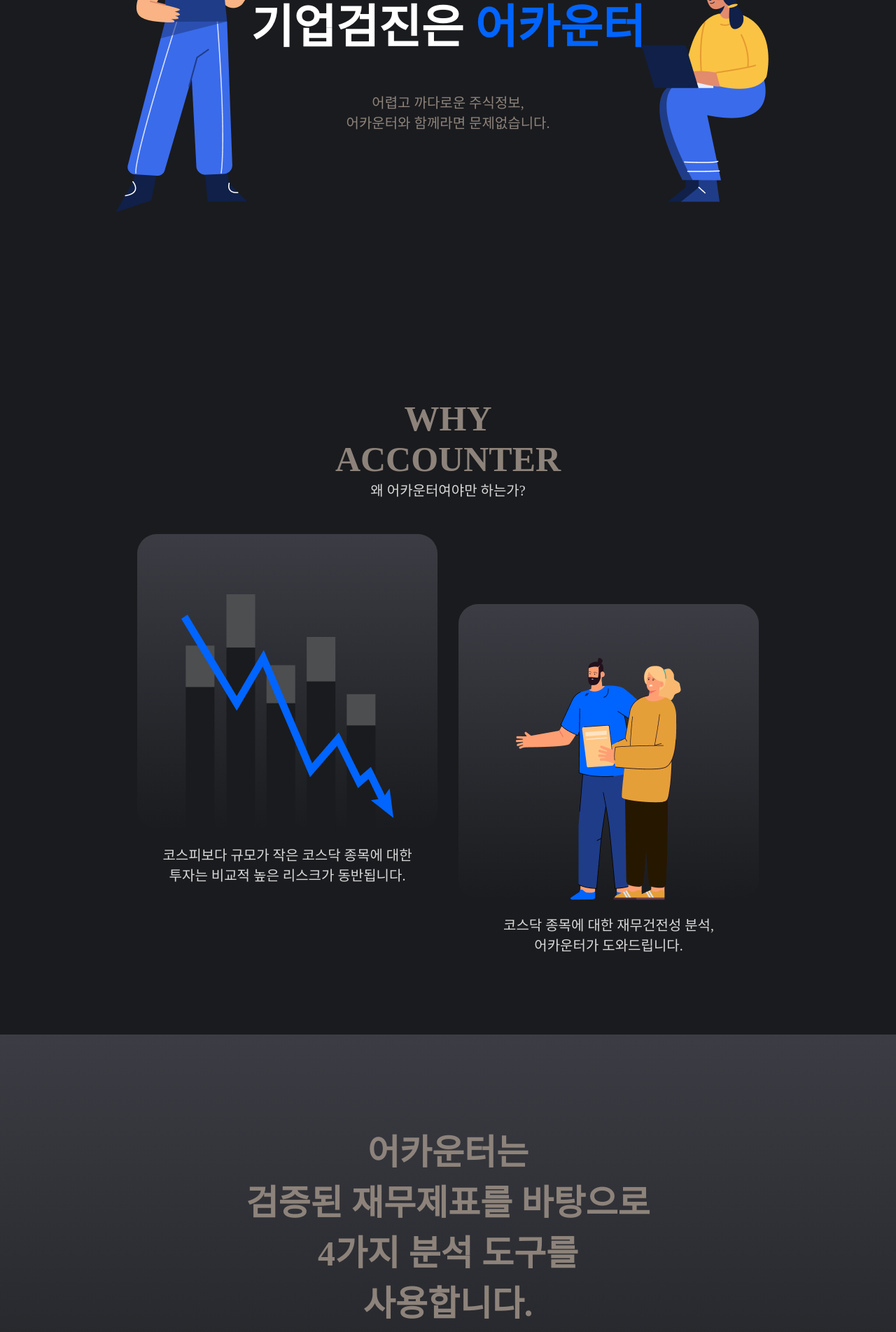
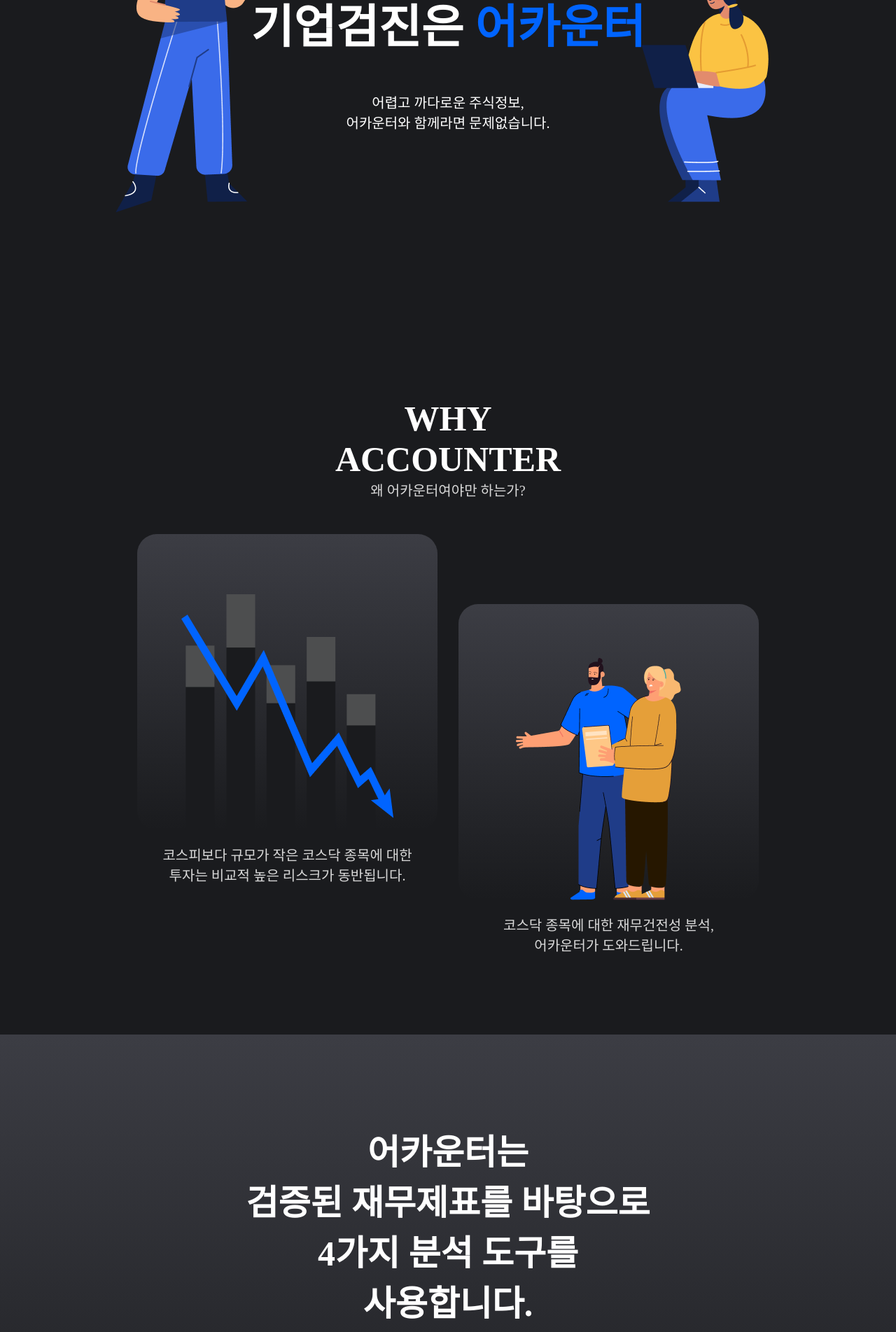
Before and after one commit to SangBoYoon/FrontEnd, a React (Create React App) app: page /service in a window 1280 px wide. Shown: the part 420-2323 px from the top of the page at 70% size. Built offline with nearby package versions, Linux system fonts and the light colour scheme; a web font is replaced by a local one.

Commit message:
서비스 소개 페이지 텍스트 컬러 누락된거 적용

```diff
--- a/src/components/ServiceIntro.tsx
+++ b/src/components/ServiceIntro.tsx
@@ -168,12 +168,12 @@
 };
 
 const Inner = styled.div`
-    height: 700vh;
     display: flex;
     flex-direction: column;
     align-items: center;
     box-sizing: border-box;
     background-color: #1a1b1e;
+    padding-bottom: 300px;
 `;
 const ServiceIntroImg = styled.img`
     margin-top: 95px;
@@ -213,6 +213,7 @@
     text-align: center;
     margin-top: 50px;
     font-size: 20px;
+    color: white;
 `;
 
 const Reason = styled.section``;
@@ -226,6 +227,7 @@
     text-align: center;
     font-size: 50px;
     font-weight: 700;
+    color: white;
 `;
 const ReasonHeaderSmallHeading = styled.p`
     font-size: 20px;
@@ -294,6 +296,7 @@
     font-size: 50px;
     font-weight: 700;
     margin-top: 128px;
+    color: white;
 `;
 
 interface ToolsHeaderTagTypes {
@@ -338,6 +341,7 @@
     margin-top: 400px;
 `;
 const BottomText = styled.p`
+    color: #ececec;
     font-weight: 700;
     font-size: 40px;
     strong {
```
Also changed, not shown: 1 other file (tests, documents, lock files or other folders).
